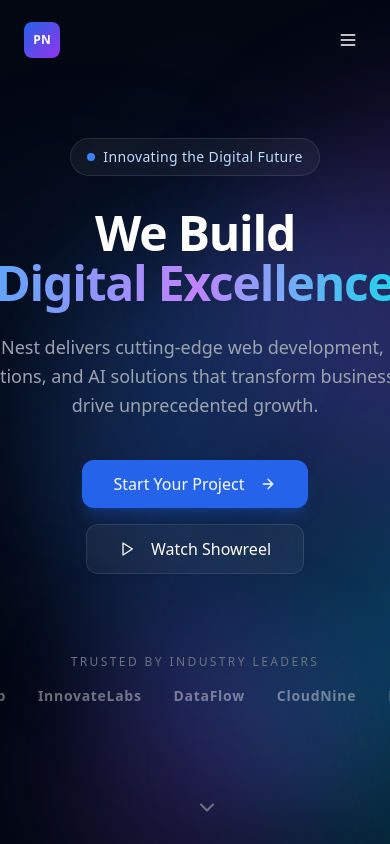
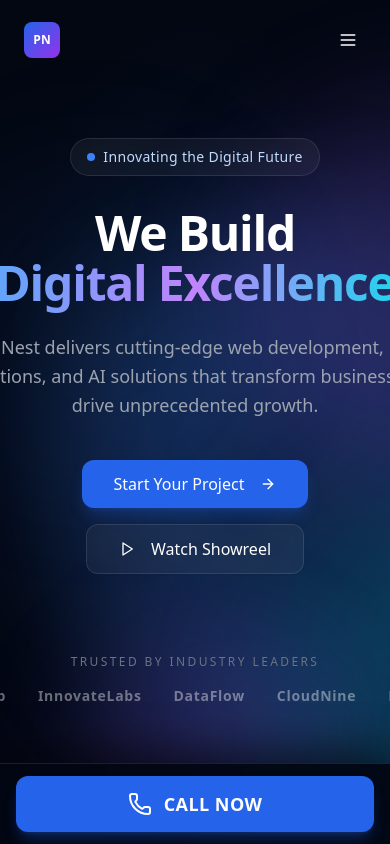
Before and after one commit to Craftzmen/powernest, a React (Vite) app: page / in a window 390 px wide. Shown: the top 844 px of the page. Built offline with nearby package versions, Linux system fonts and the light colour scheme.

Commit message:
Add fixed Call Now bar site-wide for prominent tap-to-call.
Lift finance assistance popup above the sticky bar on small screens.

```diff
--- a/src/Layout.jsx
+++ b/src/Layout.jsx
@@ -3,6 +3,7 @@ import { Link } from "react-router-dom";
 import { createPageUrl } from "./utils";
 import { motion, AnimatePresence } from "framer-motion";
 import { Menu, X, ChevronDown } from "lucide-react";
+import CallNowBar from "./components/layout/CallNowBar";
 
 const navLinks = [
   { label: "Home", page: "Home" },
@@ -174,7 +175,8 @@ export default function Layout({ children }) {
       </motion.nav>
 
       {/* Page content */}
-      {children}
+      <div className="pb-28">{children}</div>
+      <CallNowBar />
     </div>
   );
 }
--- a/src/components/finance/FinanceAssistancePopup.jsx
+++ b/src/components/finance/FinanceAssistancePopup.jsx
@@ -18,7 +18,7 @@ export default function FinanceAssistancePopup({ open, onClose, phone = siteCont
       initial={{ opacity: 0, x: 20, y: 20 }}
       animate={{ opacity: 1, x: 0, y: 0 }}
       transition={{ duration: 0.4, ease: "easeOut" }}
-      className="fixed bottom-6 right-6 z-[100] w-full max-w-sm sm:max-w-md pointer-events-auto"
+      className="fixed bottom-[5.75rem] right-4 z-[100] w-[calc(100vw-2rem)] max-w-sm pointer-events-auto sm:bottom-[6.25rem] sm:right-6 sm:max-w-md"
     >
       <div className="relative overflow-hidden rounded-2xl border border-white/10 bg-[#030712] shadow-2xl shadow-black/60">
         {/* Top accent bar */}
--- /dev/null
+++ b/src/components/layout/CallNowBar.jsx
@@ -0,0 +1,24 @@
+import { Phone } from "lucide-react";
+import { siteContact } from "../../lib/siteContact";
+
+export default function CallNowBar() {
+  return (
+    <div
+      className="fixed bottom-0 left-0 right-0 z-[500] border-t border-white/10 bg-[#030712]/95 px-4 py-3 shadow-[0_-12px_40px_rgba(0,0,0,0.5)] backdrop-blur-md pb-[max(0.75rem,env(safe-area-inset-bottom))]"
+      role="region"
+      aria-label="Call now"
+    >
+      <a
+        href={siteContact.phoneHref}
+        title={siteContact.phoneTitle}
+        className="flex min-h-14 w-full items-center justify-center gap-3 rounded-xl bg-blue-600 px-6 text-lg font-black uppercase tracking-wide text-white shadow-lg shadow-blue-600/30 transition active:scale-[0.98] hover:bg-blue-500 sm:text-xl"
+      >
+        <Phone className="size-6 shrink-0" aria-hidden />
+        <span>Call Now</span>
+        <span className="hidden font-bold normal-case tracking-normal sm:inline">
+          · {siteContact.phoneDisplay}
+        </span>
+      </a>
+    </div>
+  );
+}
```
